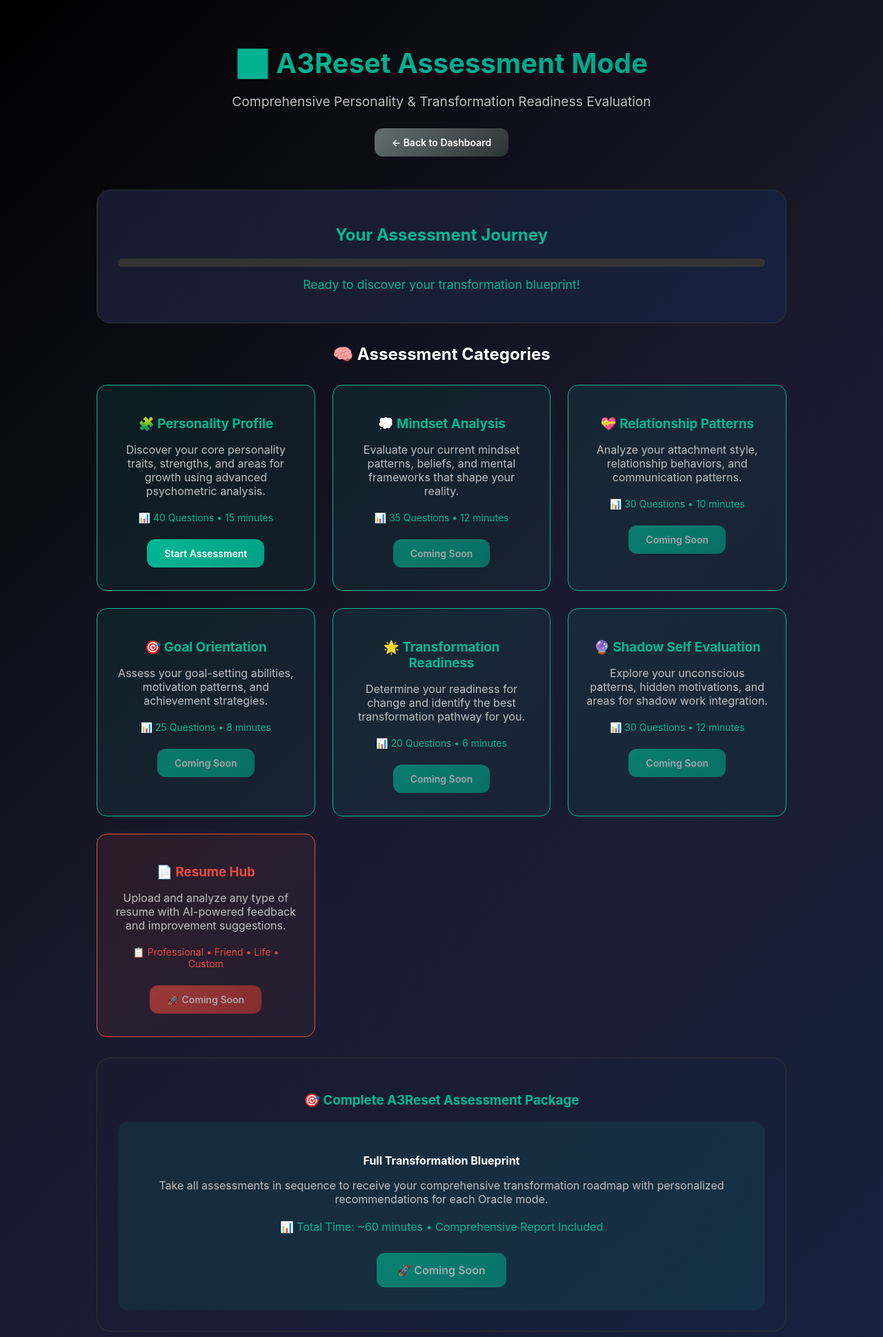
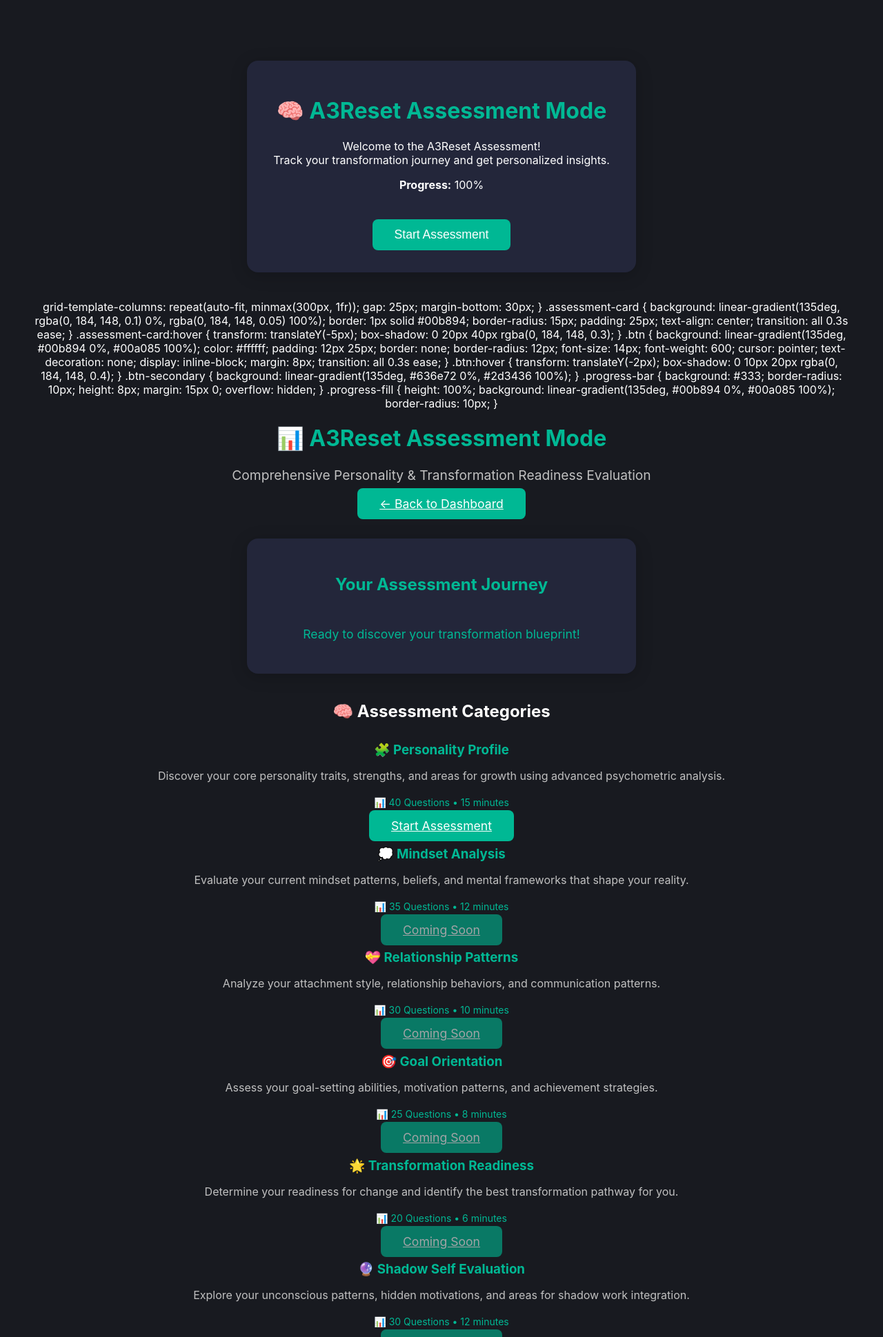
Before and after one commit to a3resetteam/fluffy-space-zebra, a Flask app: page /assessment in a window 1280 px wide. Shown: the top 1939 px of the page at 69% size. Run offline with Flask 3, Linux system fonts and the light colour scheme; a user stored in the database is signed in; data comes from the database, SQL or seed files in the repository.

Commit message:
Simplify assessment.html for deployment test

```diff
--- a/templates/assessment.html
+++ b/templates/assessment.html
@@ -2,42 +2,24 @@
 <html lang="en">
 <head>
     <meta charset="UTF-8">
-    <meta name="viewport" content="width=device-width, initial-scale=1.0">
-    <title>A3Reset Assessment Mode - MYA3Reset: The Oracle</title>
+    <title>A3Reset Assessment Mode</title>
     <style>
-        body {
-            font-family: 'Inter', sans-serif;
-            background: linear-gradient(135deg, #000000 0%, #1a1a2e 50%, #16213e 100%);
-            color: #ffffff;
-            min-height: 100vh;
-            margin: 0;
-            padding: 20px;
-        }
-        .container {
-            max-width: 1000px;
-            margin: 0 auto;
-            padding: 20px;
-        }
-        .header {
-            text-align: center;
-            margin-bottom: 40px;
-        }
-        .header h1 {
-            font-size: 2.5rem;
-            background: linear-gradient(135deg, #00b894 0%, #00a085 100%);
-            -webkit-background-clip: text;
-            -webkit-text-fill-color: transparent;
-            margin-bottom: 15px;
-        }
-        .card {
-            background: linear-gradient(135deg, #1a1a2e 0%, #16213e 100%);
-            border: 1px solid #333;
-            border-radius: 20px;
-            padding: 30px;
-            margin-bottom: 30px;
-        }
-        .assessment-grid {
-            display: grid;
+        body { font-family: 'Inter', sans-serif; background: #181a20; color: #fff; text-align: center; padding: 40px; }
+        .card { background: #23263a; border-radius: 16px; padding: 32px; max-width: 500px; margin: 40px auto; box-shadow: 0 4px 24px #0003; }
+        h1 { color: #00b894; }
+        .btn { background: #00b894; color: #fff; border: none; border-radius: 8px; padding: 12px 32px; font-size: 1.1rem; cursor: pointer; margin-top: 24px; }
+        .btn:hover { background: #009e7a; }
+    </style>
+</head>
+<body>
+    <div class="card">
+        <h1>🧠 A3Reset Assessment Mode</h1>
+        <p>Welcome to the A3Reset Assessment!<br>Track your transformation journey and get personalized insights.</p>
+        <p><b>Progress:</b> {{ progress.completion_percentage if progress else 0 }}%</p>
+        <button class="btn" onclick="alert('Assessment coming soon!')">Start Assessment</button>
+    </div>
+</body>
+</html>
             grid-template-columns: repeat(auto-fit, minmax(300px, 1fr));
             gap: 25px;
             margin-bottom: 30px;
```
